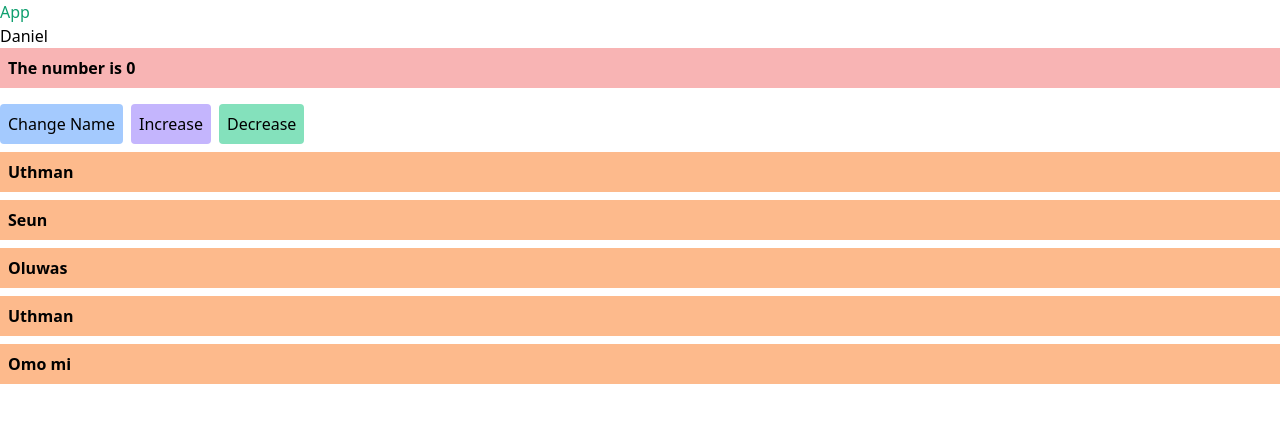
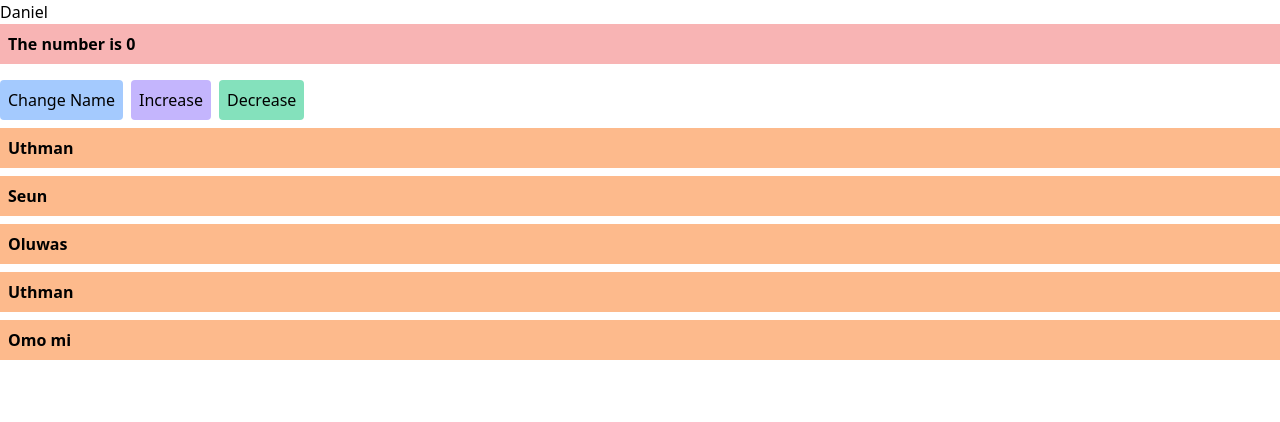
Before and after one commit to codify01/React-May-Class, a React (Vite) app: page / in a window 1280 px wide. Shown: the top 422 px of the page. Built offline with nearby package versions, Linux system fonts and the light colour scheme.

Commit message:
Learnt mapping, hooks and tenary operators

```diff
--- a/src/App.jsx
+++ b/src/App.jsx
@@ -7,10 +7,6 @@ const App = () => {
 
   return (
     <div className='px-'>
-      <div className={gender=='male'? "text-green-500":'text-violet-900'}>
-        App
-
-      </div>
       <ReactHooks/>
       <Mapping/>
       {/* <Google/> */}
```
